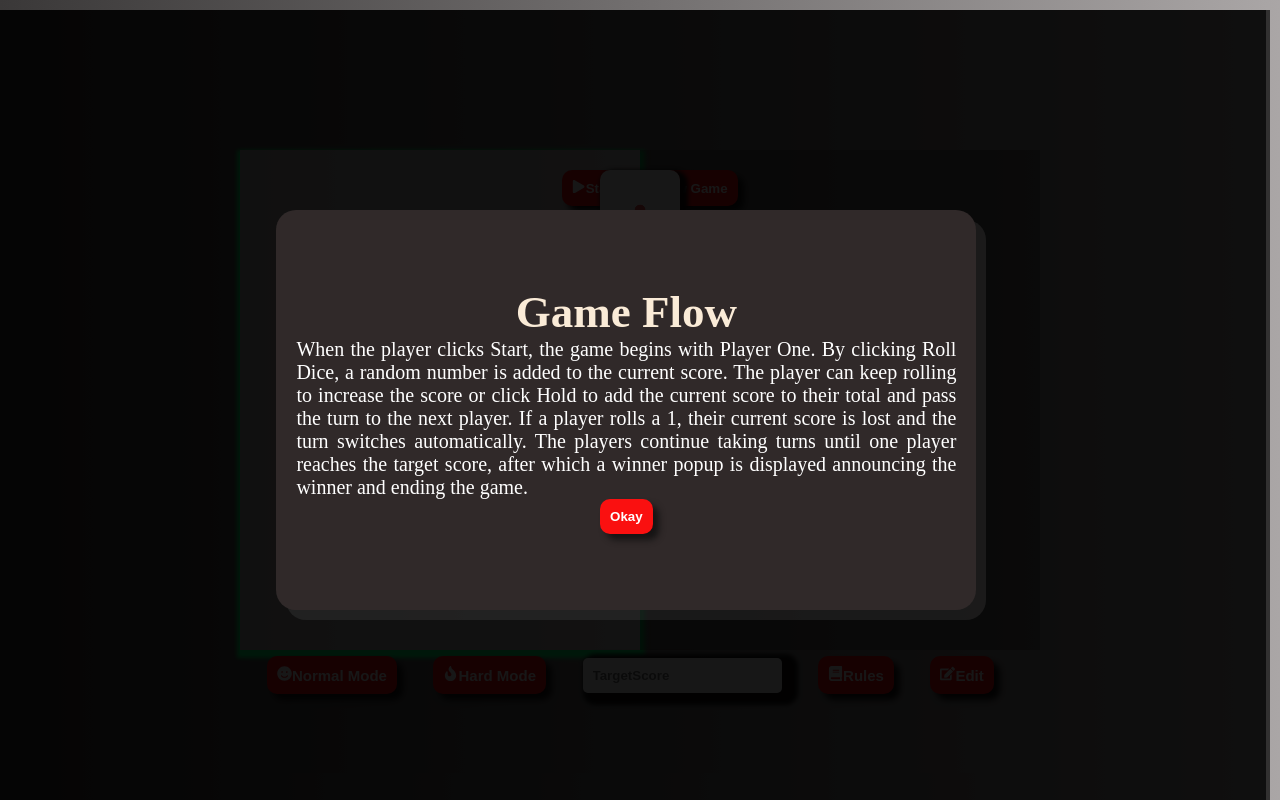
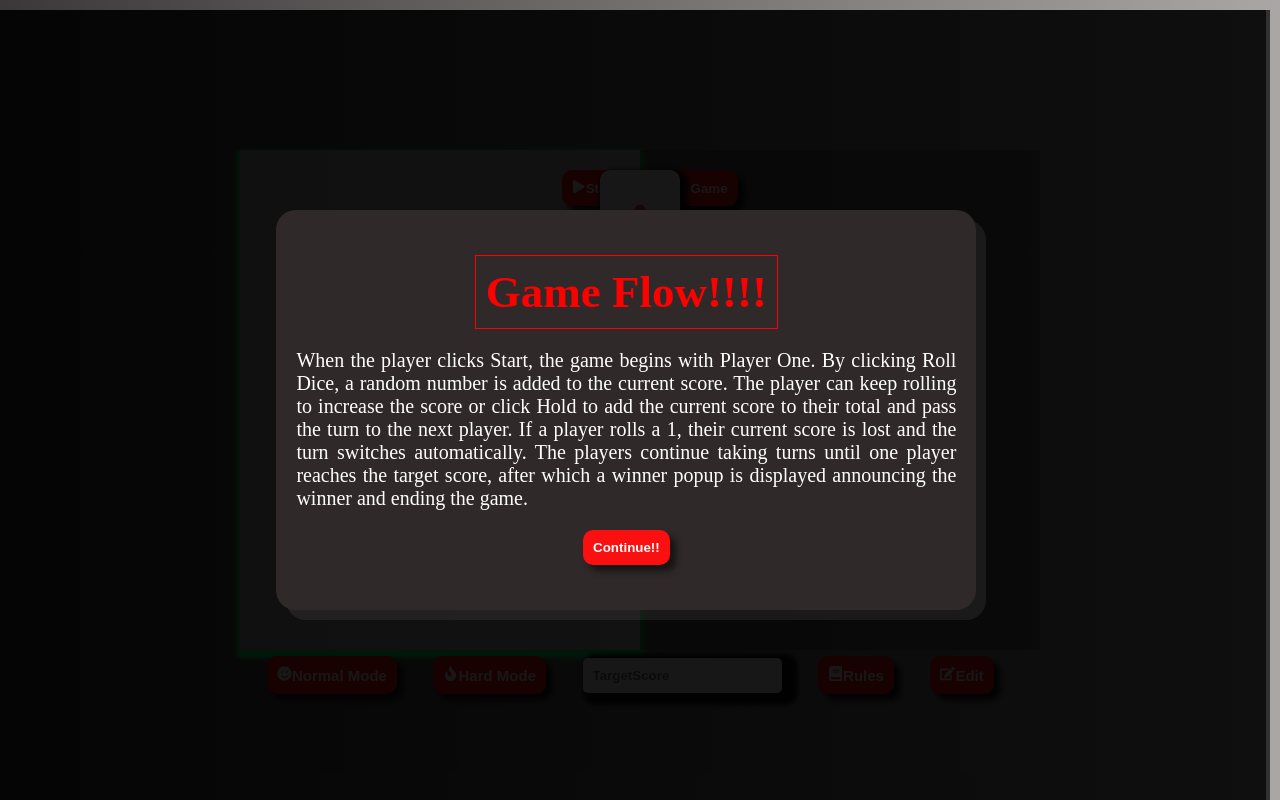
Before and after one commit to Rohithgopu05/DiceApplication, a React (Vite) app: page / in a window 1280 px wide. Both pictures are taken after a click on the button "Start". Built offline with nearby package versions, Linux system fonts and the light colour scheme.

Commit message:
updated dice application

```diff
--- a/src/App.jsx
+++ b/src/App.jsx
@@ -44,6 +44,7 @@ const App = () => {
   const [PlayerName1, setPlayerName1] = useState("Player One");
   const [PlayerName2, setPlayerName2] = useState("Player Two");
   const [Start, setStart] = useState(false);
+  const [HardMode, setHardMode] = useState(false);
 
   const randomNum = Math.ceil(Math.random() * 6);
   const totalPlayer1Score = Player1Score + P1CurrentScore;
@@ -57,7 +58,6 @@ const App = () => {
     setP2CurrentScore(0);
     setPlayer1Score(0);
     setPlayer2Score(0);
-    setRandomGenNum(1);
   };
 
   const startfunc = () => {
@@ -67,10 +67,19 @@ const App = () => {
 
   const rolldice = () => {
     setRandomGenNum(randomNum);
-    if (ActivePlayer === 1) {
-      setP1CurrentScore(totalp1CurrentScore);
+    if (randomNum !== 1) {
+      if (ActivePlayer === 1) {
+        setP1CurrentScore(totalp1CurrentScore);
+      } else {
+        setP2CurrentScore(totalp2CurrentScore);
+      }
     } else {
-      setP2CurrentScore(totalp2CurrentScore);
+      if (ActivePlayer === 1) {
+        setP1CurrentScore(0);
+      } else {
+        setP2CurrentScore(0);
+      }
+      setActivePlayer(1-ActivePlayer);
     }
   };
   const holddice = () => {
@@ -100,7 +109,7 @@ const App = () => {
     console.log("Normal mode Game");
   };
   const Hardclickmode = () => {
-    console.log("Hard mode Game");
+    setHardMode(!HardMode);
   };
   const InputScore = (e) => {
     setInput(e.target.value);
--- a/src/components/PopupComponent/GameFlowPopup/Game.css
+++ b/src/components/PopupComponent/GameFlowPopup/Game.css
@@ -9,7 +9,6 @@
   background-color: rgba(0, 0, 0, 0.7);
   top: 10px;
   transform: translateX(-45%);
-
 }
 .gameflow {
   z-index: 3;
@@ -29,7 +28,7 @@
   justify-content: center;
   align-items: center;
 }
-.gameflow p{
+.gameflow p {
   font-size: 20px;
   color: white;
   text-align: justify;
@@ -38,5 +37,12 @@
 }
 .gameflow h1 {
   font-size: 45px;
-  color: antiquewhite;
+  border: 1px solid rgb(255, 0, 0);
+  color: rgb(255, 0, 0);
+  margin-bottom: 20px;
+  padding: 10px;
+
 }
+.gameflow button{
+  margin-top: 20px;
+}
--- a/src/components/PopupComponent/GameFlowPopup/Game.jsx
+++ b/src/components/PopupComponent/GameFlowPopup/Game.jsx
@@ -4,7 +4,7 @@ export const GameFlow = ({ okayfunc }) => {
     <>
       <div className="gamemain">
         <div className="gameflow">
-          <h1>Game Flow</h1>
+          <h1>Game Flow!!!!</h1>
           <p>
             When the player clicks Start, the game begins with Player One. By
             clicking Roll Dice, a random number is added to the current score.
@@ -16,7 +16,7 @@ export const GameFlow = ({ okayfunc }) => {
             displayed announcing the winner and ending the game.
           </p>
           <button type="submit" onClick={okayfunc}>
-            Okay
+            Continue!!
           </button>
         </div>
       </div>
--- a/src/components/PopupComponent/Rulespopup/Rules.css
+++ b/src/components/PopupComponent/Rulespopup/Rules.css
@@ -1,6 +1,5 @@
-
-.RulesMain{
-   height: 100vh;
+.RulesMain {
+  height: 100vh;
   width: 100vw;
   position: fixed;
   z-index: 2;
@@ -18,28 +17,30 @@
   transform: translateY(-10%);
   position: absolute;
   top: 100px;
-  color:black;
-  font-size: 30px;
+  color: black;
+  /* font-size: 30px; */
   border: none;
   border-radius: 20px;
   box-shadow: 10px 10px rgba(255, 255, 255, 0.071);
-  text-align:start;
+  text-align: start;
   letter-spacing: 1px;
   display: flex;
   flex-direction: column;
   justify-content: center;
   align-items: center;
 }
-.rulesdisplay h1{
+.rulesdisplay h1 {
+  border: 1px solid red;
   font-size: 40px;
+  color: red;
   margin: 10px;
   text-align: center;
 }
-.rulesdisplay button{
+.rulesdisplay button {
   margin-top: 20px;
   text-align: center;
 }
-.rulesdisplay li{
+.rulesdisplay li {
   margin-left: 100px;
   margin-right: 30px;
 }
--- a/src/components/PopupComponent/Rulespopup/Rules.jsx
+++ b/src/components/PopupComponent/Rulespopup/Rules.jsx
@@ -6,15 +6,30 @@ export const RulesModal = ({ Okayfunc }) => {
         <div className="rulesdisplay">
           <h1>RULES OF THE GAME!!!!!!</h1>
           <ol>
-            <li>Enter the player names before the game start.</li>
-            <li>One player has only one chance to roll the dice.</li>
+            <li>The game has two players,playing in rounds.</li>
             <li>
-              Active player gets the second chance to roll the dice,if the both
-              dice score is equal to six.
+              In each turn,a player rolls a dice as many times as he
+              whishes.Each result get added to his ROUND score.
+            </li>
+            <li>
+              BUT,if the player rolls a 1,all from his ROUND score gets
+              lost.After that,it's the next player's turn.
+            </li>
+            <li>
+              The player can choose to 'Hold',Which means that hit ROUND score
+              gets added to his GLOBAL score.After that,it's the next player's
+              turn.
+            </li>
+            <li>
+              The first player to reach 50 points GLOBAL score wins the game.
+            </li>
+            <li>
+              You can change the predefined score of 50 in the 'Target Score'
+              input box Good LUCK!!!!
             </li>
           </ol>
           <button type="submit" onClick={Okayfunc}>
-            Okay
+            Get Started!
           </button>
         </div>
       </div>
```
Also changed, not shown: src/components/PlayerComponent/PlayerCard.jsx (+7 -1 lines). Lines whose indentation alone changed are shown as unchanged.
